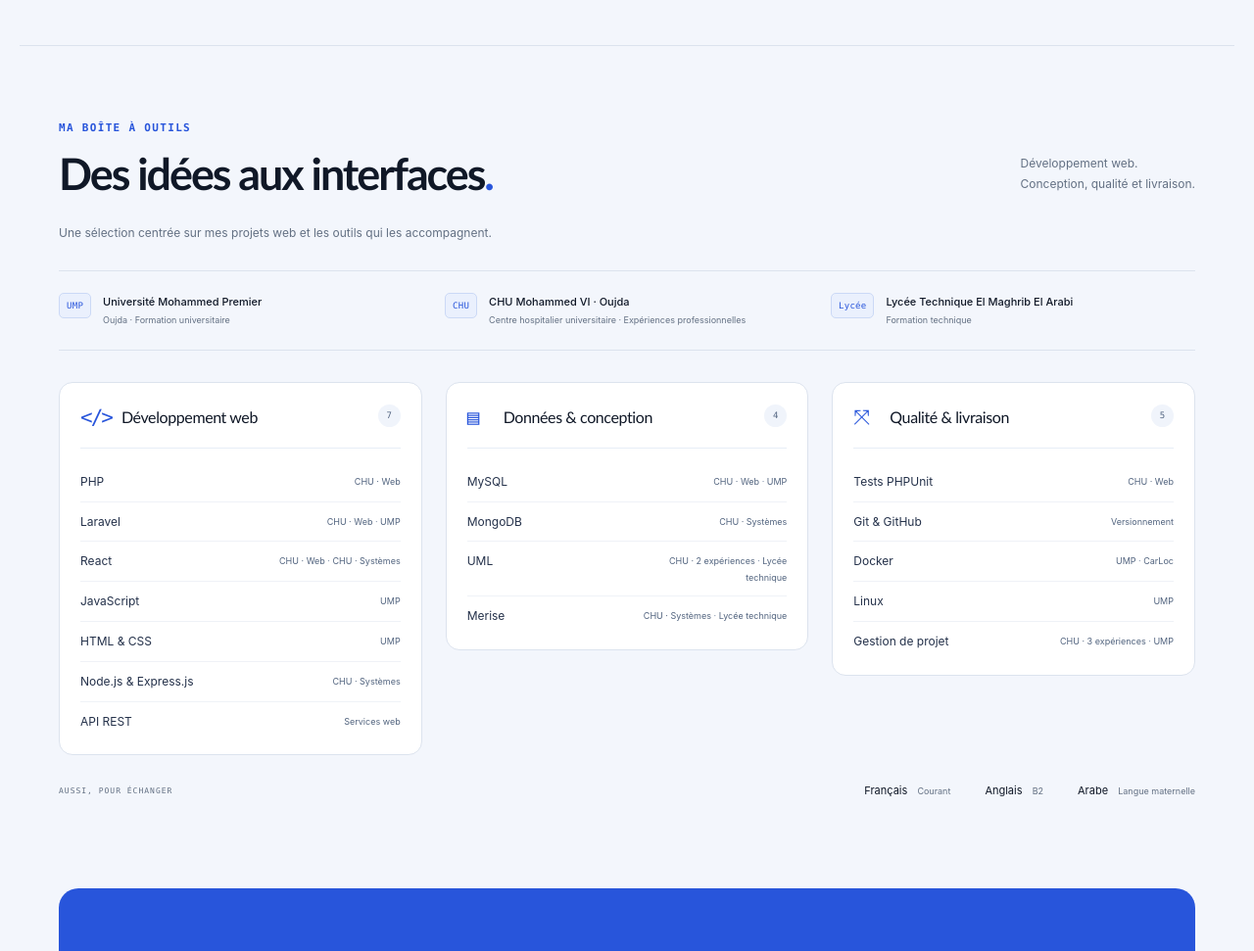
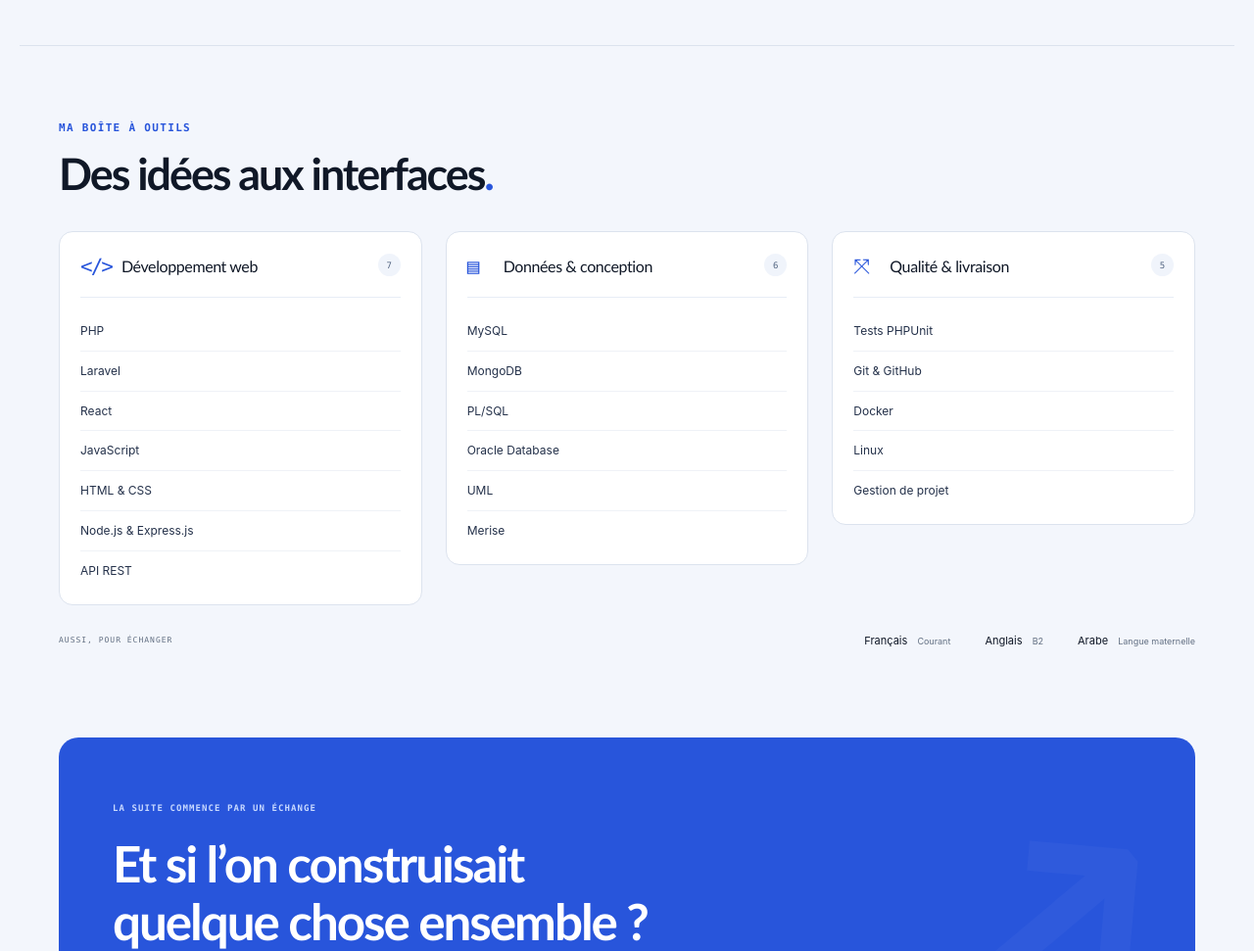
Before and after one commit to an4ssbou/an4ssbou.github.io, a plain HTML site: page index.html in a window 1280 px wide. Shown: the part 3080-4051 px from the top of the page at 98% size. Drawn offline with Linux system fonts and the light colour scheme.

Commit message:
Add Oracle and PL-SQL and show skill names only

```diff
--- a/index.html
+++ b/index.html
@@ -83,46 +83,39 @@
     </section>
 
     <section class="skills-section section-shell" id="competences" aria-labelledby="skills-title">
-      <div class="section-heading">
-        <div><p class="eyebrow">Ma boîte à outils</p><h2 id="skills-title">Des idées aux interfaces<span class="accent">.</span></h2></div>
-        <p>Développement web. <br>Conception, qualité et livraison.</p>
-      </div>
-      <p class="skills-caption">Une sélection centrée sur mes projets web et les outils qui les accompagnent.</p>
-      <dl class="skills-sources" aria-label="Lieux d’apprentissage et de pratique">
-        <div><dt>UMP</dt><dd class="source-name">Université Mohammed Premier<span>Oujda · Formation universitaire</span></dd></div>
-        <div><dt>CHU</dt><dd class="source-name">CHU Mohammed VI · Oujda<span>Centre hospitalier universitaire · Expériences professionnelles</span></dd></div>
-        <div><dt>Lycée</dt><dd class="source-name">Lycée Technique El Maghrib El Arabi<span>Formation technique</span></dd></div>
-      </dl>
+      <div class="section-heading"><div><p class="eyebrow">Ma boîte à outils</p><h2 id="skills-title">Des idées aux interfaces<span class="accent">.</span></h2></div></div>
       <div class="skills-catalog">
         <section class="skill-category" aria-labelledby="skill-category-web">
           <div class="skill-category-heading"><span class="skill-category-icon" aria-hidden="true">&lt;/&gt;</span><h3 id="skill-category-web">Développement web</h3><span class="skill-category-count" aria-label="7 entrées">7</span></div>
           <ul>
-            <li class="skill-entry" data-contexts="chu_web"><span class="skill-name">PHP</span><span class="skill-origin"><abbr title="CHU Mohammed VI · Oujda — Développement web">CHU · Web</abbr></span></li>
-            <li class="skill-entry" data-contexts="chu_web ump"><span class="skill-name">Laravel</span><span class="skill-origin"><abbr title="CHU Mohammed VI · Oujda — Développement web">CHU · Web</abbr><span class="origin-separator" aria-hidden="true"> · </span><abbr title="Université Mohammed Premier · Oujda">UMP</abbr></span></li>
-            <li class="skill-entry" data-contexts="chu_web chu_systems"><span class="skill-name">React</span><span class="skill-origin"><abbr title="CHU Mohammed VI · Oujda — Développement web">CHU · Web</abbr><span class="origin-separator" aria-hidden="true"> · </span><abbr title="CHU Mohammed VI · Oujda — Développement de systèmes informatiques">CHU · Systèmes</abbr></span></li>
-            <li class="skill-entry" data-contexts="ump"><span class="skill-name">JavaScript</span><span class="skill-origin"><abbr title="Université Mohammed Premier · Oujda">UMP</abbr></span></li>
-            <li class="skill-entry" data-contexts="ump"><span class="skill-name">HTML &amp; CSS</span><span class="skill-origin"><abbr title="Université Mohammed Premier · Oujda">UMP</abbr></span></li>
-            <li class="skill-entry" data-contexts="chu_systems"><span class="skill-name">Node.js &amp; Express.js</span><span class="skill-origin"><abbr title="CHU Mohammed VI · Oujda — Développement de systèmes informatiques">CHU · Systèmes</abbr></span></li>
-            <li class="skill-entry" data-contexts="web_services"><span class="skill-name">API REST</span><span class="skill-origin"><abbr title="Compétence API REST déclarée dans le CV; aucun lieu d’apprentissage précis fourni">Services web</abbr></span></li>
+            <li class="skill-entry"><span class="skill-name">PHP</span></li>
+            <li class="skill-entry"><span class="skill-name">Laravel</span></li>
+            <li class="skill-entry"><span class="skill-name">React</span></li>
+            <li class="skill-entry"><span class="skill-name">JavaScript</span></li>
+            <li class="skill-entry"><span class="skill-name">HTML &amp; CSS</span></li>
+            <li class="skill-entry"><span class="skill-name">Node.js &amp; Express.js</span></li>
+            <li class="skill-entry"><span class="skill-name">API REST</span></li>
           </ul>
         </section>
         <section class="skill-category" aria-labelledby="skill-category-data">
-          <div class="skill-category-heading"><span class="skill-category-icon" aria-hidden="true">▤</span><h3 id="skill-category-data">Données &amp; conception</h3><span class="skill-category-count" aria-label="4 entrées">4</span></div>
+          <div class="skill-category-heading"><span class="skill-category-icon" aria-hidden="true">▤</span><h3 id="skill-category-data">Données &amp; conception</h3><span class="skill-category-count" aria-label="6 entrées">6</span></div>
           <ul>
-            <li class="skill-entry" data-contexts="chu_web ump"><span class="skill-name">MySQL</span><span class="skill-origin"><abbr title="CHU Mohammed VI · Oujda — Développement web">CHU · Web</abbr><span class="origin-separator" aria-hidden="true"> · </span><abbr title="Université Mohammed Premier · Oujda">UMP</abbr></span></li>
-            <li class="skill-entry" data-contexts="chu_systems"><span class="skill-name">MongoDB</span><span class="skill-origin"><abbr title="CHU Mohammed VI · Oujda — Développement de systèmes informatiques">CHU · Systèmes</abbr></span></li>
-            <li class="skill-entry" data-contexts="chu_two lycee"><span class="skill-name">UML</span><span class="skill-origin"><abbr title="CHU Mohammed VI · Oujda — 2 expériences">CHU · 2 expériences</abbr><span class="origin-separator" aria-hidden="true"> · </span><abbr title="Lycée Technique El Maghrib El Arabi">Lycée technique</abbr></span></li>
-            <li class="skill-entry" data-contexts="chu_systems lycee"><span class="skill-name">Merise</span><span class="skill-origin"><abbr title="CHU Mohammed VI · Oujda — Développement de systèmes informatiques">CHU · Systèmes</abbr><span class="origin-separator" aria-hidden="true"> · </span><abbr title="Lycée Technique El Maghrib El Arabi">Lycée technique</abbr></span></li>
+            <li class="skill-entry"><span class="skill-name">MySQL</span></li>
+            <li class="skill-entry"><span class="skill-name">MongoDB</span></li>
+            <li class="skill-entry"><span class="skill-name">PL/SQL</span></li>
+            <li class="skill-entry"><span class="skill-name">Oracle Database</span></li>
+            <li class="skill-entry"><span class="skill-name">UML</span></li>
+            <li class="skill-entry"><span class="skill-name">Merise</span></li>
           </ul>
         </section>
         <section class="skill-category" aria-labelledby="skill-category-delivery">
           <div class="skill-category-heading"><span class="skill-category-icon" aria-hidden="true">⤧</span><h3 id="skill-category-delivery">Qualité &amp; livraison</h3><span class="skill-category-count" aria-label="5 entrées">5</span></div>
           <ul>
-            <li class="skill-entry" data-contexts="chu_web"><span class="skill-name">Tests PHPUnit</span><span class="skill-origin"><abbr title="CHU Mohammed VI · Oujda — Développement web">CHU · Web</abbr></span></li>
-            <li class="skill-entry" data-contexts="version_control"><span class="skill-name">Git &amp; GitHub</span><span class="skill-origin"><abbr title="Outils Git et GitHub déclarés dans le CV; aucun lieu d’apprentissage précis fourni">Versionnement</abbr></span></li>
-            <li class="skill-entry" data-contexts="ump carloc"><span class="skill-name">Docker</span><span class="skill-origin"><abbr title="Université Mohammed Premier · Oujda">UMP</abbr><span class="origin-separator" aria-hidden="true"> · </span><abbr title="CarLoc — projet personnel avec Docker Compose décrit dans le CV">CarLoc</abbr></span></li>
-            <li class="skill-entry" data-contexts="ump"><span class="skill-name">Linux</span><span class="skill-origin"><abbr title="Université Mohammed Premier · Oujda">UMP</abbr></span></li>
-            <li class="skill-entry" data-contexts="chu_three ump"><span class="skill-name">Gestion de projet</span><span class="skill-origin"><abbr title="CHU Mohammed VI · Oujda — 3 expériences">CHU · 3 expériences</abbr><span class="origin-separator" aria-hidden="true"> · </span><abbr title="Université Mohammed Premier · Oujda">UMP</abbr></span></li>
+            <li class="skill-entry"><span class="skill-name">Tests PHPUnit</span></li>
+            <li class="skill-entry"><span class="skill-name">Git &amp; GitHub</span></li>
+            <li class="skill-entry"><span class="skill-name">Docker</span></li>
+            <li class="skill-entry"><span class="skill-name">Linux</span></li>
+            <li class="skill-entry"><span class="skill-name">Gestion de projet</span></li>
           </ul>
         </section>
       </div>
```
Also changed, not shown: styles.css.
